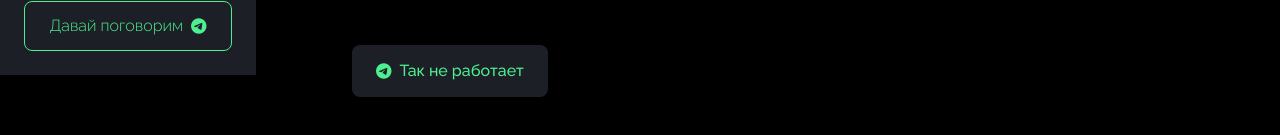
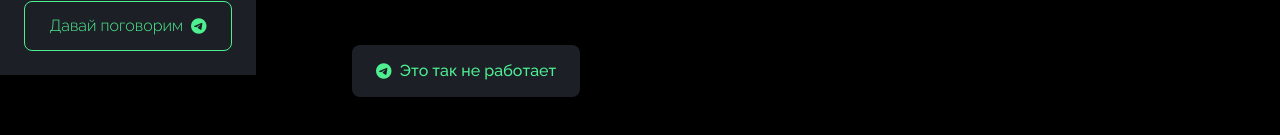
Before and after one commit to Drtduck/visotskynew, an Astro site: page /blog/emotional-intelligence in a window 1280 px wide. Shown: the part 725-860 px from the top of the page. Built offline with nearby package versions, Linux system fonts and the light colour scheme; Astro itself is replaced by a stand-in of ours.

Commit message:
Update TelegramButton.astro

```diff
--- a/src/components/ui/TelegramButton.astro
+++ b/src/components/ui/TelegramButton.astro
@@ -17,5 +17,5 @@ const { href, class: className } = Astro.props;
   ]}
 >
   <i class="fab fa-telegram no-underline"></i>
-  <span>Так не работает</span>
+  <span>Это так не работает</span>
 </a>
```
